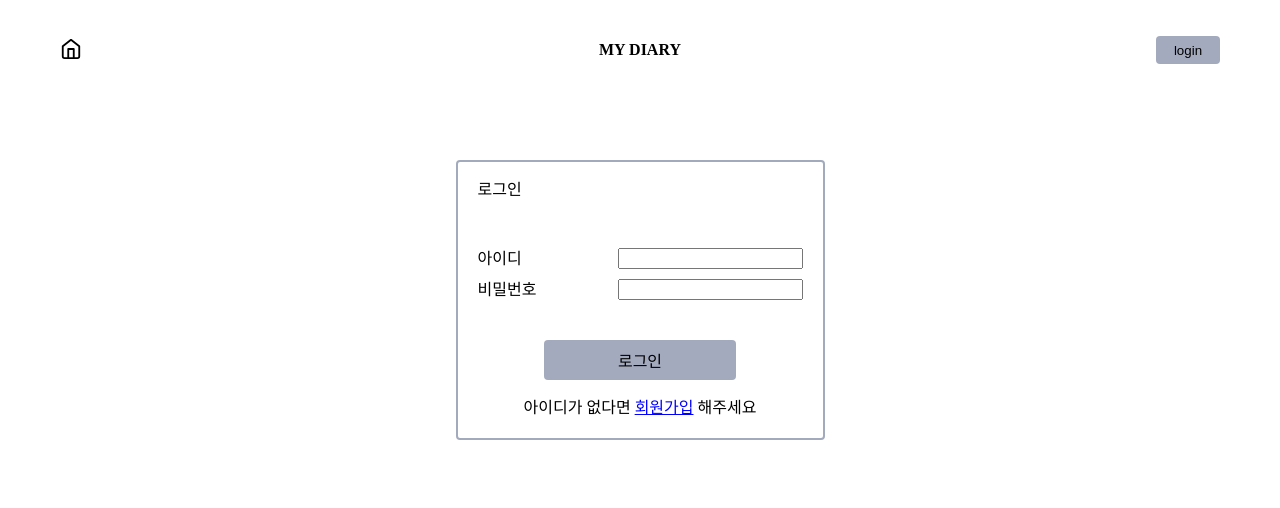
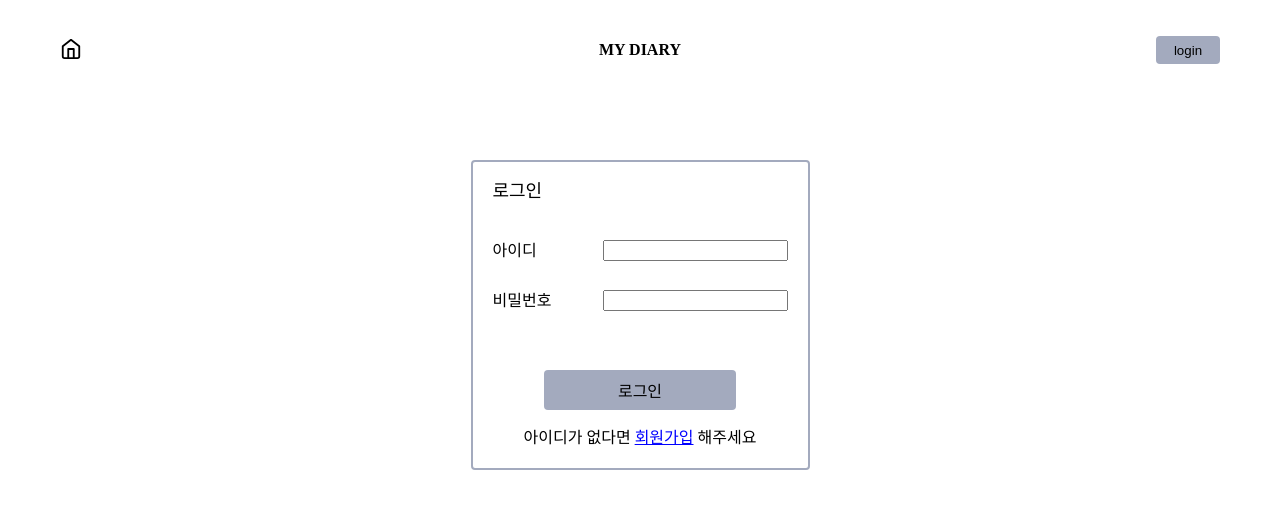
Before and after one commit to vjiji/login-prac, a React (Create React App) app: page /login in a window 1280 px wide. Shown: the top 508 px of the page. Built offline with nearby package versions, Linux system fonts and the light colour scheme; no server answers.

Commit message:
feat: react-hook-form 라이브러리로 회원가입,아이디의 유효성검사를 추가한다

```diff
--- a/package.json
+++ b/package.json
@@ -14,6 +14,7 @@
     "jwt-decode": "^4.0.0",
     "react": "^18.2.0",
     "react-dom": "^18.2.0",
+    "react-hook-form": "^7.51.0",
     "react-icons": "^5.0.1",
     "react-redux": "^9.1.0",
     "react-router-dom": "^6.22.2",
--- a/src/components/features/user/UserForm.jsx
+++ b/src/components/features/user/UserForm.jsx
@@ -1,27 +1,50 @@
 import styled from "styled-components";
 import Button from "components/common/Button";
 import { useUserForm } from "hooks/features/user";
+import { COLORS } from "constants/styleConstant";
 
-const UserForm = ({ formName, handleSubmit, children }) => {
-  const { id, password, isLoading, handleIdChange, handlePasswordChange } =
-    useUserForm(formName);
+const UserForm = ({ currentPage, children }) => {
+  const { formName, register, handleSubmit, errors, isLoading } =
+    useUserForm(currentPage);
 
   return (
     <LoginLayout>
-      <p className="user-form__name-text">{formName}</p>
-      <FormBox onSubmit={handleSubmit(id, password)}>
+      <h1 className="user-form__name-text">{formName}</h1>
+      <FormBox onSubmit={handleSubmit}>
         <InputBox>
-          <p>아이디</p>
-          <input type="text" name="id" value={id} onChange={handleIdChange} />
+          <InputWrap>
+            <h1>아이디</h1>
+            <input
+              {...register("id", {
+                required: "아이디를 입력해주세요",
+                pattern: {
+                  value: /^[가-힣a-zA-Z0-9]{4,8}$/,
+                  message: "아이디는 4-8글자를 입력해주세요",
+                },
+              })}
+            />
+          </InputWrap>
+          {errors?.id && <p>{errors.id.message}</p>}
         </InputBox>
         <InputBox>
-          <p>비밀번호</p>
-          <input
-            type="password"
-            name="password"
-            value={password}
-            onChange={handlePasswordChange}
-          />
+          <InputWrap>
+            <h1>비밀번호</h1>
+            <input
+              {...register("password", {
+                required: "비밀번호를 입력해주세요",
+                minLength: {
+                  value: 4,
+                  message: "비밀번호는 6~10글자를 사용해주세요",
+                },
+                maxLength: {
+                  value: 10,
+                  message: "비밀번호는 6~10글자를 사용해주세요",
+                },
+              })}
+              type="password"
+            />
+          </InputWrap>
+          {errors?.password && <p>{errors.password.message}</p>}
         </InputBox>
         <ButtonBox>
           <Button
@@ -42,17 +65,18 @@ const UserForm = ({ formName, handleSubmit, children }) => {
 export default UserForm;
 
 const LoginLayout = styled.div`
-  height: 280px;
+  height: 310px;
   padding: 20px;
   margin: 50px auto;
   display: flex;
   flex-direction: column;
-  gap: 50px;
+  gap: 40px;
   width: fit-content;
   border: 2px solid #a3aabe;
   border-radius: 4px;
 
   .user-form__name-text {
+    font-size: 18px;
     font-weight: 500;
   }
 `;
@@ -65,11 +89,26 @@ const FormBox = styled.form`
 
 const InputBox = styled.div`
   display: flex;
+  flex-direction: column;
   align-items: center;
-  gap: 20px;
+  gap: 5px;
+  min-height: 40px;
 
   p {
-    width: 120px;
+    width: 100%;
+    text-align: end;
+    font-size: 12px;
+    color: ${COLORS.worning};
+  }
+`;
+
+const InputWrap = styled.div`
+  display: flex;
+  align-items: center;
+  gap: 10px;
+
+  h1 {
+    width: 100px;
   }
 `;
 
--- a/src/hooks/features/user/index.js
+++ b/src/hooks/features/user/index.js
@@ -1,5 +1,4 @@
 import useUserForm from "./useUserForm";
-import useUserFormSubmit from "./useUserFormSubmit";
 import useUserModal from "./useUserModal";
 
-export { useUserForm, useUserFormSubmit, useUserModal };
+export { useUserForm, useUserModal };
--- a/src/hooks/features/user/useUserForm.js
+++ b/src/hooks/features/user/useUserForm.js
@@ -1,32 +1,32 @@
-import { useInput } from "hooks/common";
-import { useEffect } from "react";
-import { useSelector } from "react-redux";
+import { useDispatch, useSelector } from "react-redux";
+import { useForm } from "react-hook-form";
+import { loginUser, registerUser } from "../../../redux/modules/user";
 
-const useUserForm = (formName) => {
+const useUserForm = (currentPage) => {
   const { status } = useSelector((state) => state.user);
-  const {
-    value: id,
-    handleValueChange: handleIdChange,
-    resetValue: resetId,
-  } = useInput();
+  const dispatch = useDispatch();
 
   const {
-    value: password,
-    handleValueChange: handlePasswordChange,
-    resetValue: resetPassword,
-  } = useInput();
+    register,
+    handleSubmit,
+    formState: { errors },
+  } = useForm({ mode: "onSubmit", defaultValues: { id: "", password: "" } });
 
-  useEffect(() => {
-    resetId();
-    resetPassword();
-  }, [formName]);
+  const onSubmit = (formValue) => {
+    if (currentPage === "/signup") {
+      dispatch(registerUser(formValue));
+    }
+    if (currentPage === "/login") {
+      dispatch(loginUser(formValue));
+    }
+  };
 
   return {
-    id,
-    password,
+    formName: currentPage === "/login" ? "로그인" : "회원가입",
+    register,
+    handleSubmit: handleSubmit(onSubmit),
+    errors,
     isLoading: status === "loading",
-    handleIdChange,
-    handlePasswordChange,
   };
 };
 
--- a/src/hooks/features/user/useUserFormSubmit.js
+++ /dev/null
@@ -1,30 +0,0 @@
-import { useEffect } from "react";
-import { useDispatch, useSelector } from "react-redux";
-import { useNavigate } from "react-router-dom";
-import { loginUser, registerUser } from "../../../redux/modules/user";
-
-const useUserFormSubmit = (currentPage) => {
-  const { user } = useSelector((state) => state.user);
-  const navigate = useNavigate();
-  const dispatch = useDispatch();
-
-  useEffect(() => {
-    if (user.id) navigate("/");
-  }, []);
-
-  const handleFormSubmit = (id, password) => (e) => {
-    e.preventDefault();
-    if (currentPage === "/signup") {
-      dispatch(registerUser({ id, password }));
-    }
-    if (currentPage === "/login") {
-      dispatch(loginUser({ id, password }));
-    }
-  };
-
-  return {
-    handleFormSubmit,
-  };
-};
-
-export default useUserFormSubmit;
--- a/src/pages/Login.jsx
+++ b/src/pages/Login.jsx
@@ -1,15 +1,13 @@
 import styled from "styled-components";
 import { Link, useLocation } from "react-router-dom";
 import { UserForm } from "components/features/user";
-import { useUserFormSubmit } from "hooks/features/user";
 
 const Login = () => {
   const { pathname } = useLocation();
-  const { handleFormSubmit } = useUserFormSubmit(pathname);
 
   return (
     <>
-      <UserForm formName="로그인" handleSubmit={handleFormSubmit}>
+      <UserForm currentPage={pathname}>
         <LinkStyles to={"/signup"}>
           아이디가 없다면 <span>회원가입</span> 해주세요
         </LinkStyles>
--- a/src/pages/Signup.jsx
+++ b/src/pages/Signup.jsx
@@ -1,16 +1,10 @@
 import { useLocation } from "react-router-dom";
 import { UserForm } from "components/features/user";
-import { useUserFormSubmit } from "hooks/features/user";
 
 const Signup = () => {
   const { pathname } = useLocation();
-  const { handleFormSubmit } = useUserFormSubmit(pathname);
 
-  return (
-    <>
-      <UserForm formName="회원가입" handleSubmit={handleFormSubmit} />
-    </>
-  );
+  return <UserForm currentPage={pathname} />;
 };
 
 export default Signup;
```
Also changed, not shown: 1 other file (tests, documents, lock files or other folders).
